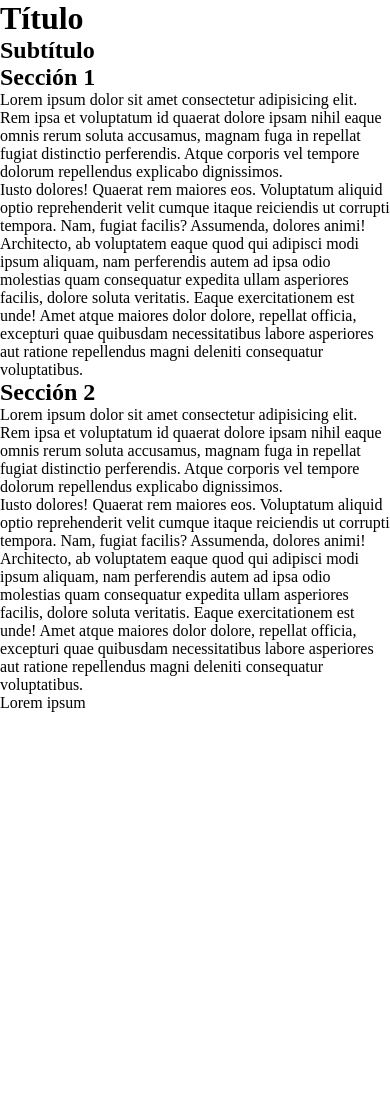
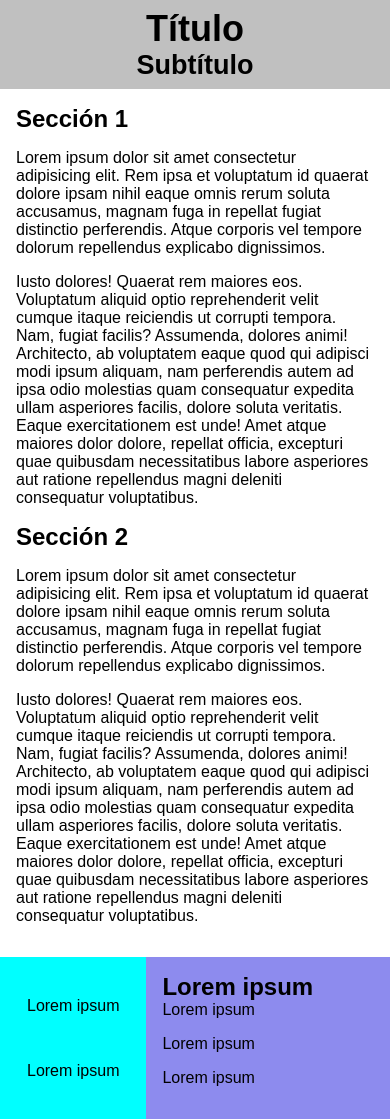
Before and after one commit to yassscoder/Exercises-CSS, a plain HTML site: page 3-AreasGrid/index.html in a window 390 px wide. Before the commit the page ends 844 px from the top, so only its background shows below. Drawn offline with Linux system fonts and the light colour scheme.

Commit message:
feat(AreaGrid): create first version mobile web

```diff
--- a/3-AreasGrid/index.html
+++ b/3-AreasGrid/index.html
@@ -56,6 +56,15 @@
         </p>
       </section>
     </main>
-    <footer>Lorem ipsum</footer>
+    <footer>
+      <p>Lorem ipsum</p>
+      <p>Lorem ipsum</p>
+    </footer>
+    <aside>
+      <h2>Lorem ipsum</h2>
+      <p>Lorem ipsum</p>
+      <p>Lorem ipsum</p>
+      <p>Lorem ipsum</p>
+    </aside>
   </body>
 </html>
--- a/3-AreasGrid/style.css
+++ b/3-AreasGrid/style.css
@@ -3,3 +3,56 @@
   padding: 0;
   box-sizing: border-box;
 }
+body {
+  min-height: 100vh;
+  font-family: sans-serif;
+  display: grid;
+  grid-template-areas:
+    "header header header"
+    "main main main"
+    "footer aside aside";
+}
+
+header {
+  grid-area: header;
+  background-color: silver;
+  text-align: center;
+  font-size: large;
+  padding: 0.5rem;
+}
+
+main {
+  grid-area: main;
+  padding: 1rem;
+}
+main > section {
+  display: flex;
+  flex-direction: column;
+  align-content: space-around;
+}
+footer {
+  grid-area: footer;
+  background-color: cyan;
+  display: flex;
+  flex-direction: column;
+  justify-content: space-around;
+  align-items: center;
+}
+section > h2 {
+  margin-bottom: 1rem;
+}
+
+section > p {
+  margin-bottom: 1rem;
+}
+aside {
+  grid-area: aside;
+  background-color: rgb(141, 139, 238);
+}
+aside > p {
+  margin-bottom: 1rem;
+}
+footer,
+aside {
+  padding: 1rem;
+}
```
